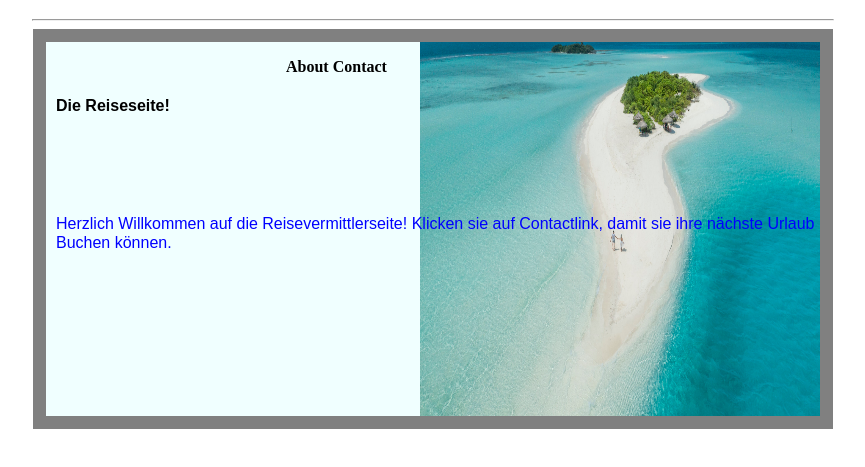
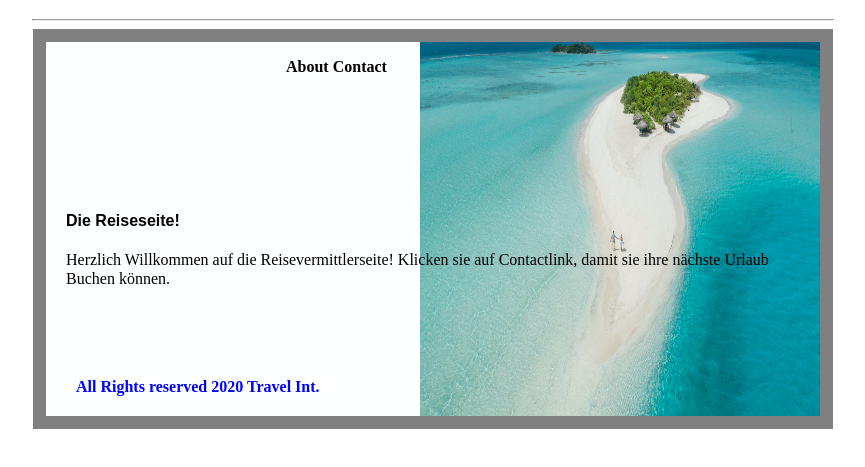
Before and after one commit to fbw-d09/uib-box-model-travel-page-Mirac-ops, a website: page index.html in a window 1280 px wide. Shown: the part 61-528 px from the top of the page, without its empty margins (207-1072 px from the left). Drawn offline with nearby package versions, Linux system fonts and the light colour scheme.

Commit message:
uebung_travel_wiedrholen

```diff
--- a/index.html
+++ b/index.html
@@ -10,28 +10,26 @@
 </head>
 <body>
     <header>
-        <div>
             <h1>Reise Webseite</h1>
-        </div>
         <hr>
     </header>
-    <div class="rahmen">
-        <div class="nav">
+            <main class="cover">
                     <nav>
                         <ul>
                             <a href="#">About</a>
                             <a href="https://www.reisen.de/" target="_blank">Contact</a>
                         </ul>
                     </nav>
-        </div>
+                <br>
+              <article>
                 <h4>Die Reiseseite!</h4>
-        <br>
                 <p>Herzlich Willkommen auf die Reisevermittlerseite!
                 Klicken sie auf Contactlink,
                 damit sie ihre nächste Urlaub Buchen können.
                 </p>
+                <footer class="foot">All Rights reserved 2020 Travel Int.</footer>
+              </article>
+            </main>
 
-
-    </div>
 </body>
 </html>
--- a/styles.css
+++ b/styles.css
@@ -1,3 +1,4 @@
+
 
 header{
     max-width: 1920px;
@@ -14,12 +15,12 @@ hr{
     width: 800px;
 }
 
-.rahmen{
+.cover{
     box-sizing: border-box;
     margin: auto;
     width: 800px;
     height: 400px;
-    background-color: azure;
+    background-color: rgb(254, 255, 255);
     border: grey solid 13px;
     background-image: url(/images/beach.jpg);
     background-repeat: no-repeat;
@@ -27,7 +28,7 @@ hr{
     background-position: right top;
 }
 
-.nav ul a{
+ nav ul a{
     text-decoration: none;
     font-weight: bold;
     color: black;
@@ -35,19 +36,27 @@ hr{
     left: 200px;
 }
 
-.nav ul a:hover{
+ nav ul a:hover{
     color: blue;
 }
 
 h4{
     font-family: sans-serif;
-    margin-left: 10px;
 }
 
-p{
-    font-family: sans-serif;
-    margin-left: 10px;
-    margin-top: 60px;
+article{
+    position: relative;
+    top: 80px;
+    margin-left: 20px;
+}
+
+
+
+.foot{
+    position: relative;
+    top: 130;
+    left: 10px;
+    margin-top: 90px;
+    font-weight: bold;
     color: blue;
-
 }
```
Lines whose indentation alone changed are shown as unchanged.
